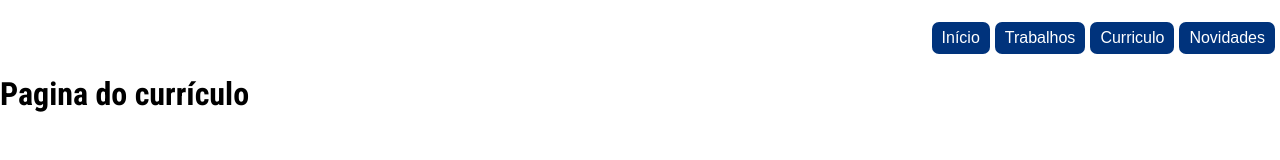
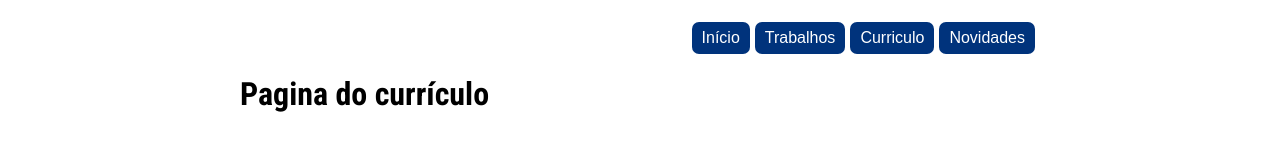
Before and after one commit to defren-gabriel/site, a plain HTML site: page curriculo.html in a window 1280 px wide. Drawn offline with Linux system fonts and the light colour scheme; a web font is replaced by a local one.

Commit message:
adição da configuração de largura maxima da pagina em todas as paginas

```diff
--- a/curriculo.css
+++ b/curriculo.css
@@ -10,6 +10,11 @@
 
 .texto {
     font-family: 'Cabin Condensed', sans-serif;
+}
+
+body {
+    max-width: 800px;
+    margin: auto;
 }
 
 
--- a/novidades.css
+++ b/novidades.css
@@ -10,6 +10,11 @@
 
 .texto {
     font-family: 'Cabin Condensed', sans-serif;
+}
+
+body {
+    max-width: 800px;
+    margin: auto;
 }
 
 
--- a/trabalhos.css
+++ b/trabalhos.css
@@ -10,6 +10,11 @@
 
 .texto {
     font-family: 'Cabin Condensed', sans-serif;
+}
+
+body {
+    max-width: 800px;
+    margin: auto;
 }
 
 
```
